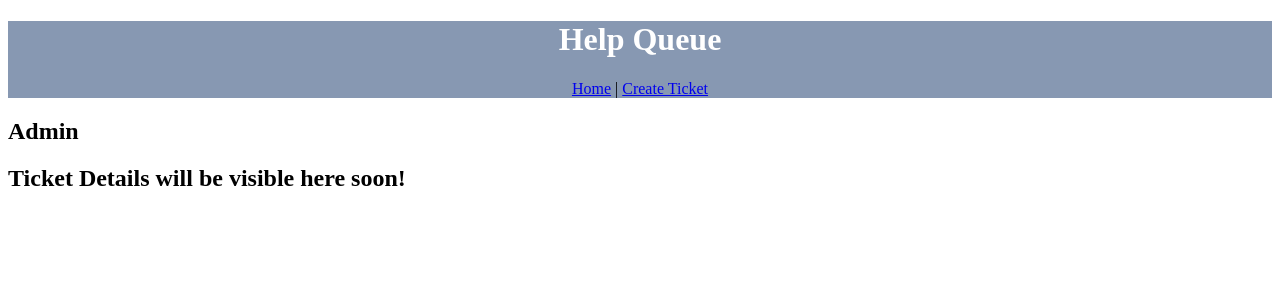
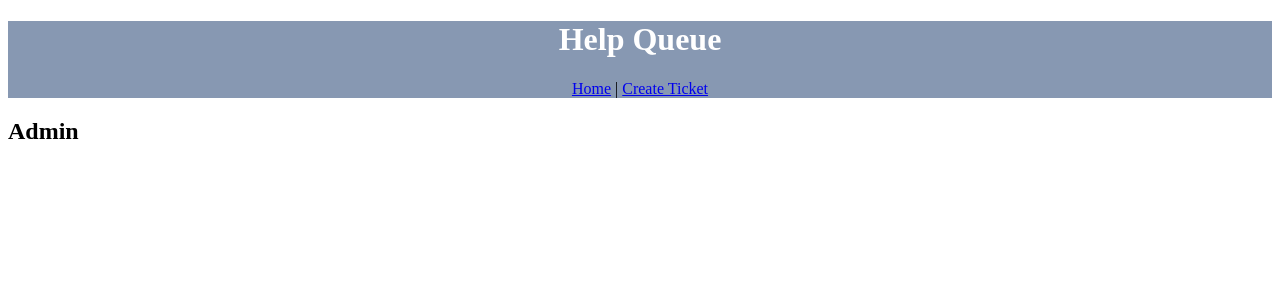
Before and after one commit to seanulus/react-webpack-template, a React app: page /#/admin in a window 1280 px wide. Shown: the top 300 px of the page. Built offline with nearby package versions, Linux system fonts and the light colour scheme.

Commit message:
Add  click functionality to display ticket data

```diff
--- a/src/components/Admin.jsx
+++ b/src/components/Admin.jsx
@@ -4,19 +4,24 @@
 import TicketDetail from './TicketDetail';
 
 function Admin(props) {
-
+  let optionalSelectedTicketContent = null;
+  if (props.selectedTicket != null) {
+    optionalSelectedTicketContent = <TicketDetail selectedTicket={props.selectedTicket}/>
+  }
   return (
     <div>
       <h2>Admin</h2>
-      <TicketDetail />
-      <TicketList ticketList={props.ticketList} currentRouterPath={props.currentRouterPath} />
+      {optionalSelectedTicketContent}
+      <TicketList ticketList={props.ticketList} currentRouterPath={props.currentRouterPath} onTicketSelection={props.onTicketSelection}/>
     </div>
   );
 }
 
 Admin.propTypes = {
   ticketList: PropTypes.array,
-  currentRouterPath: PropTypes.string.isRequired
+  currentRouterPath: PropTypes.string.isRequired,
+  onTicketSelection: PropTypes.func.isRequired,
+  selectedTicket: PropTypes.object
 };
 
 export default Admin;
--- a/src/components/App.jsx
+++ b/src/components/App.jsx
@@ -2,7 +2,6 @@
 import Admin from './Admin';
 import TicketList from './TicketList';
 import Header from './Header';
-// import PropTypes from 'prop-types';
 import NewTicketControl from './NewTicketControl';
 import { Switch, Route } from 'react-router-dom';
 
@@ -11,9 +10,11 @@
   constructor(props) {
     super(props);
     this.state = {
-      masterTicketList: []
+      masterTicketList: [],
+      selectedTicket: null
     };
     this.handleAddingNewTicketToList = this.handleAddingNewTicketToList.bind(this);
+    this.handleChangingSelectedTicket = this.handleChangingSelectedTicket.bind(this);
   }
 
   handleAddingNewTicketToList(newTicket) {
@@ -42,6 +43,10 @@
     this.setState({masterTicketList: newMasterTicketList});
   }
 
+  handleChangingSelectedTicket(ticket) {
+    this.setState({selectedTicket: ticket});
+  }
+
   render() {
     return (
       <div>
@@ -49,7 +54,8 @@
         <Switch>
           <Route exact path='/' render={()=><TicketList ticketList={this.state.masterTicketList} />} />
           <Route path='/newticket' render={()=><NewTicketControl onNewTicketCreation={this.handleAddingNewTicketToList} />} />
-          <Route path='/admin' render={(props)=><Admin ticketList={this.state.masterTicketList} currentRouterPath={props.location.pathname}/>} />
+          <Route path='/admin' render={(props)=><Admin ticketList={this.state.masterTicketList} currentRouterPath={props.location.pathname} onTicketSelection={this.handleChangingSelectedTicket}
+          selectedTicket={this.state.selectedTicket} />} />
         </Switch>
       </div>
     );
--- a/src/components/Ticket.jsx
+++ b/src/components/Ticket.jsx
@@ -17,11 +17,10 @@
       `}</style>
       <h3>{props.location} - {props.names}</h3>
       <h4>{props.formattedWaitTime} ago</h4>
-      <p><em>{props.issue}</em></p>
     </div>;
     if (props.currentRouterPath === '/admin') {
       return (
-        <div onClick={() => {alert('hey, you clicked the ticket belonging to ' + props.names);}}> {ticketInformation}
+        <div onClick={() => {props.onTicketSelection({names: props.names, location: props.location, issue: props.issue, formattedWaitTime: props.formattedWaitTime});}}> {ticketInformation}
       </div>
     );
   } else {
@@ -42,7 +41,8 @@
   location: PropTypes.string.isRequired,
   issue:  PropTypes.string.isRequired,
   formattedWaitTime: PropTypes.string.isRequired,
-  currentRouterPath: PropTypes.string
+  currentRouterPath: PropTypes.string,
+  onTicketSelection: PropTypes.func
 };
 
 export default Ticket;
--- a/src/components/TicketDetail.jsx
+++ b/src/components/TicketDetail.jsx
@@ -1,9 +1,18 @@
 import React from 'react';
+import PropTypes from 'prop-types';
 
-function TicketDetail() {
+function TicketDetail(props) {
   return (
-    <h2>Ticket Details will be visible here soon!</h2>
+    <div>
+      <h1>{props.selectedTicket.names} - {props.selectedTicket.location}</h1>
+      <h2>Submitted {props.selectedTicket.formattedWaitTime} ago</h2>
+      <h4><em>{props.selectedTicket.issue}</em></h4>
+    </div>
   );
 }
 
+TicketDetail.propTypes = {
+  selectedTicket: PropTypes.object
+};
+
 export default TicketDetail;
--- a/src/components/TicketList.jsx
+++ b/src/components/TicketList.jsx
@@ -17,7 +17,8 @@
           issue = {ticket.issue}
           formattedWaitTime={ticket.formattedWaitTime}
           currentRouterPath={props.currentRouterPath}
-          key={ticket.id}/>
+          key={ticket.id}
+          onTicketSelection={props.onTicketSelection}/>
       )}
     </div>
   );
@@ -25,7 +26,8 @@
 
 TicketList.propTypes = {
   ticketList: PropTypes.array,
-  currentRouterPath: PropTypes.string
+  currentRouterPath: PropTypes.string,
+  onTicketSelection: PropTypes.func
 };
 
 export default TicketList;
```
